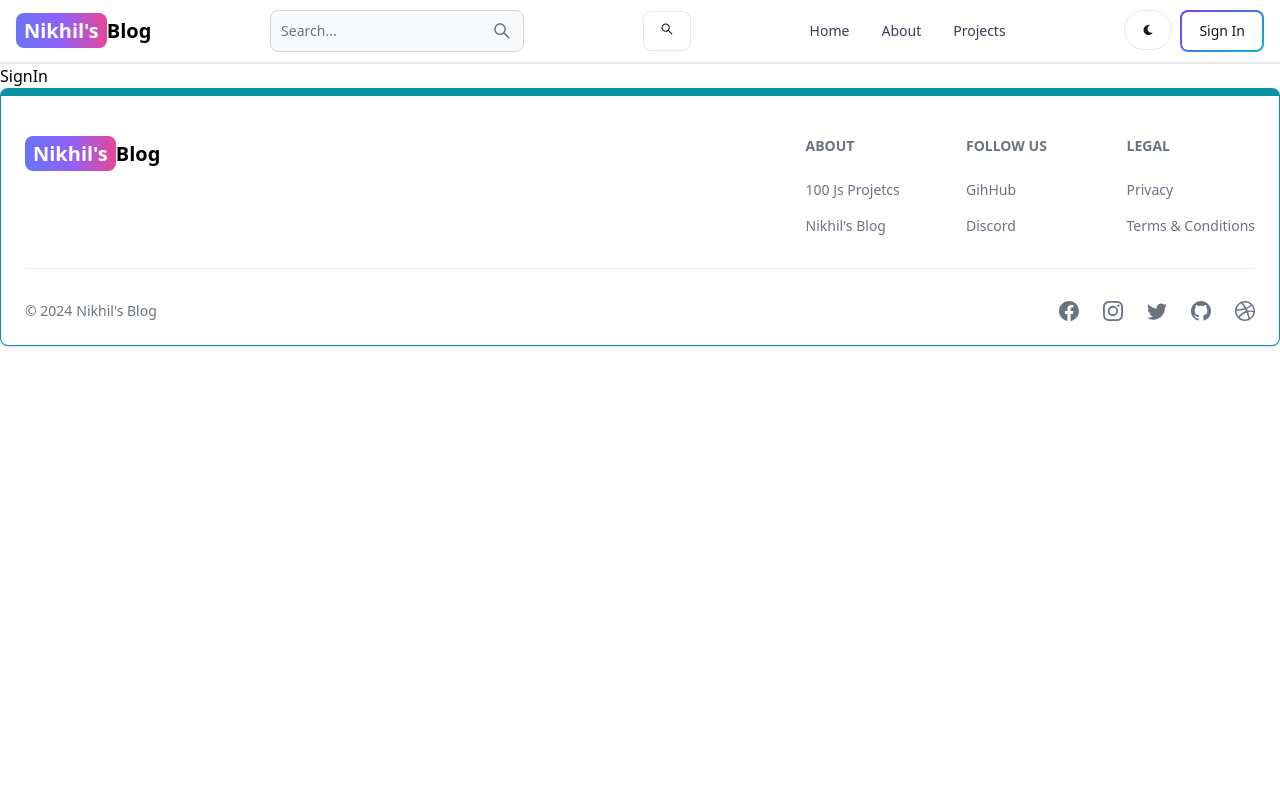
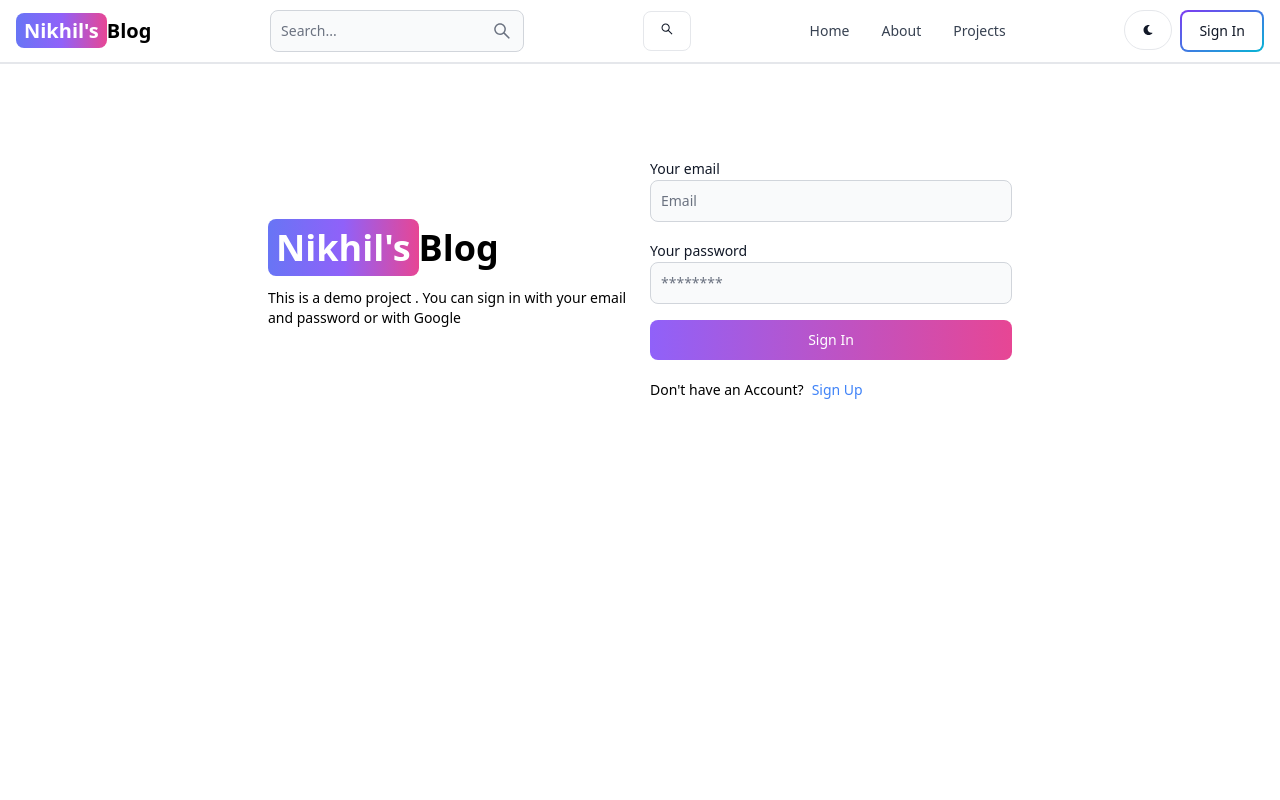
Before and after one commit to liNikham/Blog-App, a React (Vite) app in the folder client/: page /sign-in in a window 1280 px wide. Shown: the top 800 px of the page. Built offline with nearby package versions, Linux system fonts and the light colour scheme.

Commit message:
complete sign in functionality

```diff
--- a/client/src/Pages/SignIn.jsx
+++ b/client/src/Pages/SignIn.jsx
@@ -1,8 +1,106 @@
-import React from 'react'
+import React, { useState } from 'react'
+import { Link, useNavigate } from 'react-router-dom'
+import { Label, TextInput,Button,Alert, Spinner } from 'flowbite-react'
 
 function SignIn() {
+  const navigate= useNavigate();
+  const [formData,setFormData]= useState({});
+  const [loading,setLoading]= useState(false);
+  const [errorMessage,setErrorMessage]=useState(null)
+  const handleChange = (e)=>{
+       setFormData({
+        ...formData,
+        [e.target.id]:e.target.value.trim()
+       })
+  }
+  const handleSubmit = async(e)=>{
+    e.preventDefault();
+    if( !formData.email || !formData.password){
+        return setErrorMessage('Please fill out all fields');
+    }
+    try{
+      setLoading(true);
+      setErrorMessage(null);
+       const res = await fetch('/api/auth/signin',{
+        method:'POST',
+        headers:{'Content-Type':'application/json'},
+        body: JSON.stringify(formData),
+       });
+       const data = await res.json();
+       if(data.success === false){
+            return setErrorMessage(data.message);
+       }
+       setLoading(false);
+       if(res.ok){
+        navigate('/');
+       }
+    }catch(err){
+           setErrorMessage(err.message);
+           setLoading(false);
+    }
+  }
   return (
-    <div>SignIn</div>
+    <div className='min-h-screen mt-20 '>
+      <div className='flex p-3 max-w-3xl mx-auto flex-col md:flex-row md:items-center gap-5'>
+        <div className='flex-1'>
+               <Link to='/' className='font-bold dark:text-white text-4xl'>
+          <span className='px-2 py-1 bg-gradient-to-r from-indigo-500 via-purple-500 to-pink-500 rounded-lg text-white'>Nikhil's</span>
+           Blog
+         </Link>
+         <p className='text-sm mt-5'>
+          This is a demo project .  You can sign in
+          with your email and password or with Google
+         </p>
+        </div>
+        <div className='flex-1'>
+          <form className='flex flex-col gap-4' onSubmit={handleSubmit}>
+
+            <div>
+            <Label value = "Your email"/>
+            <TextInput
+            type='email'
+            placeholder='Email'
+            id='email'
+            onChange={handleChange}
+            />
+            </div>
+             <div>
+            <Label value = "Your password"/>
+            <TextInput
+            type='password'
+            placeholder='********'
+            id='password'
+            onChange={handleChange}
+            />
+            </div>
+           <Button gradientDuoTone = 'purpleToPink' type='submit' disabled={loading}>
+            {
+               loading ? (
+                <>
+                <Spinner size='sm' />
+                <span className='pt-3'>Loading...</span>
+                </>
+               ) : 'Sign In'
+            }
+            </Button>
+
+                    </form>
+            <div className='flex gap-2 text-sm mt-5'>
+              <span>Don't have an Account?</span>
+              <Link to ='/sign-up' className='text-blue-500'>
+              Sign Up
+              </Link>
+            </div>
+            {
+              errorMessage && (
+                <Alert className='mt-5' color='failure'>
+                  {errorMessage}
+                </Alert>
+              )
+            }
+        </div>
+      </div>
+    </div>
   )
 }
 
```
